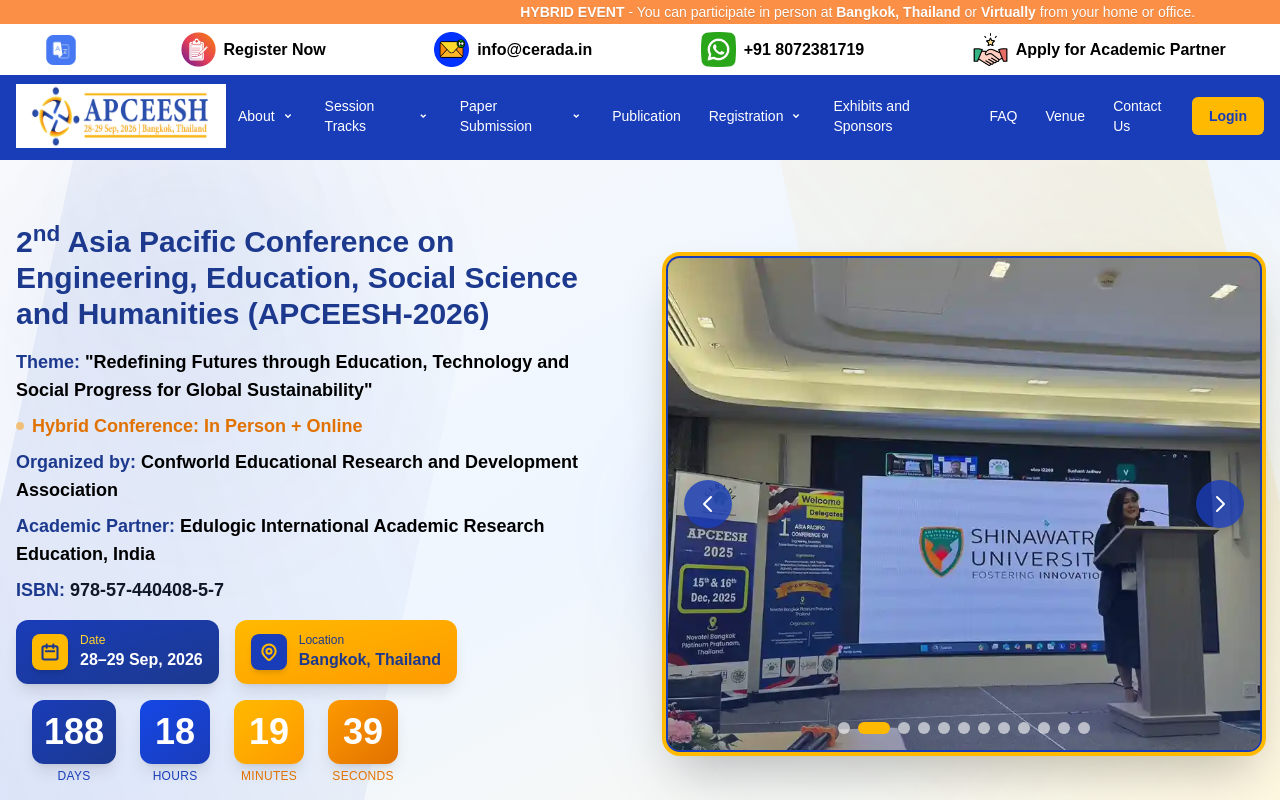
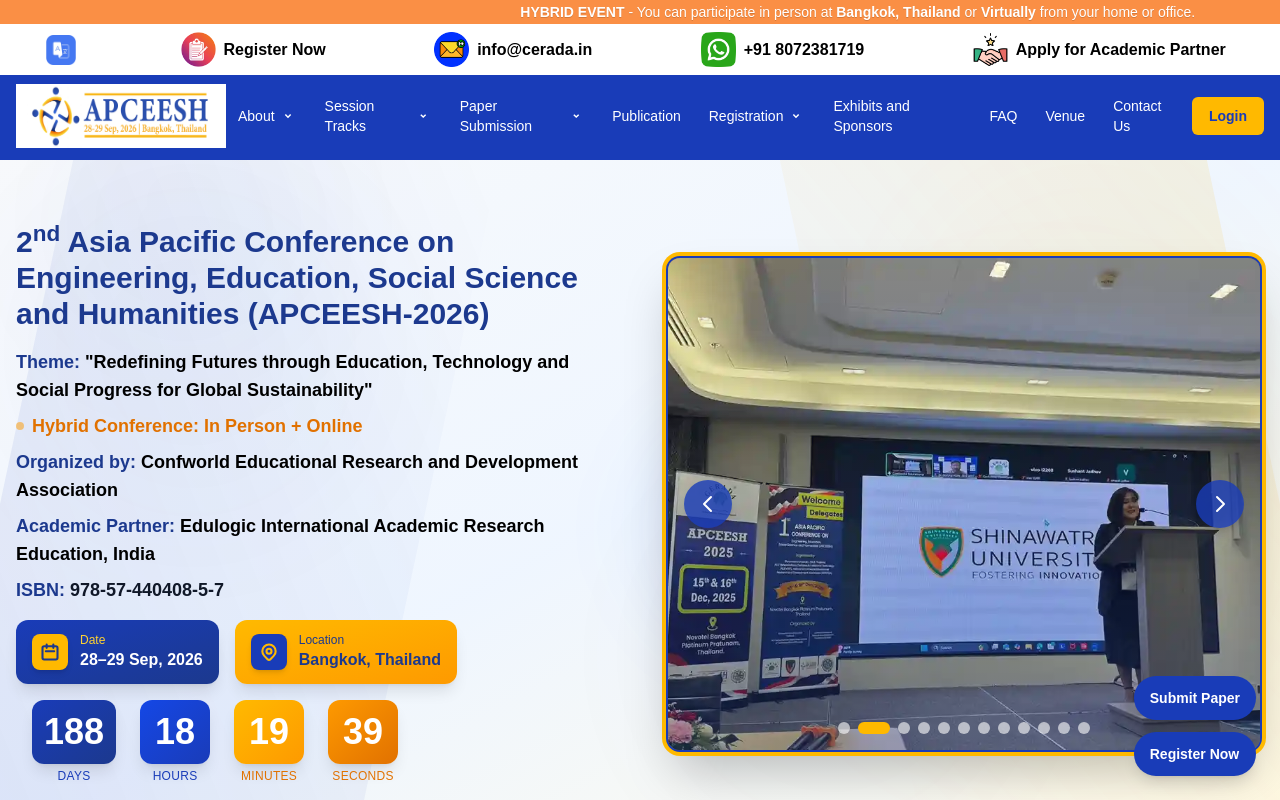
Before and after one commit to confworld-git/apceesh-frontend-2026, a React (Vite) app: page / in a window 1280 px wide. Shown: the top 800 px of the page. Built offline with nearby package versions, Linux system fonts and the light colour scheme.

Commit message:
floating buttons apceesh

```diff
--- a/src/assets/components/common/navbar/topNavbar.jsx
+++ b/src/assets/components/common/navbar/topNavbar.jsx
@@ -109,7 +109,7 @@
   {
     title: "info@cerada.in",
     icon: mail,
-    link: "mailto:info@iclshma.com",
+    link: "mailto:info@cerada.in",
     alt: "mail-icon",
   },
   {
--- a/src/layout.jsx
+++ b/src/layout.jsx
@@ -1,5 +1,4 @@
-// Layout.jsx - Fresh Layout
-import { Outlet } from "react-router-dom";
+import { Outlet, Link } from "react-router-dom";
 import Header from "../src/assets/components/Header/Header";
 import Navigation from "../src/assets/components/Navigation/Navigation";
 import Footer from "./assets/components/common/footer/footer";
@@ -7,10 +6,10 @@
 export default function Layout() {
   return (
     <div className="min-h-screen flex flex-col">
-      {/* Header with banner and top navbar */}
+      {/* Header */}
       <Header />
 
-      {/* Main Navigation */}
+      {/* Navigation */}
       <Navigation />
 
       {/* Main Content */}
@@ -18,6 +17,25 @@
         <Outlet />
       </main>
 
+      {/* 🔥 Floating Buttons */}
+      <div className="fixed bottom-6 right-6 flex flex-col gap-3 z-50">
+
+        <a
+          href="/abstract-full-paper-submission"
+          className="bg-blue-800 hover:bg-blue-700 text-white hover:text-amber-400 px-4 py-3 rounded-full shadow-lg text-sm font-semibold transition-all duration-300"
+        >
+          Submit Paper
+        </a>
+
+        <a
+          href="/registration-fees"
+          className="bg-blue-800 hover:bg-blue-700 text-white hover:text-amber-400 px-4 py-3 rounded-full shadow-lg text-sm font-semibold transition-all duration-300"
+        >
+          Register Now
+        </a>
+
+      </div>
+
       {/* Footer */}
       <Footer />
     </div>
```
